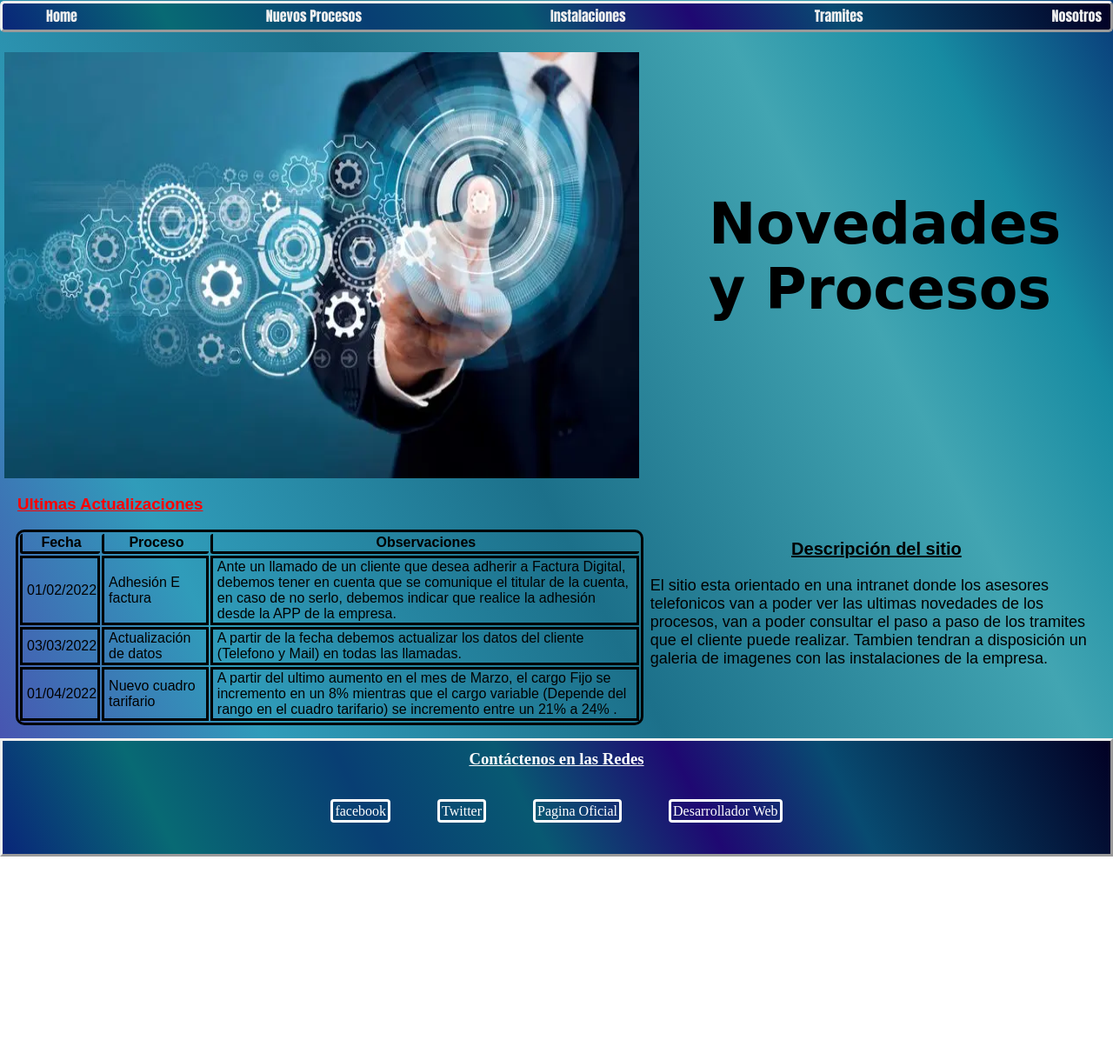
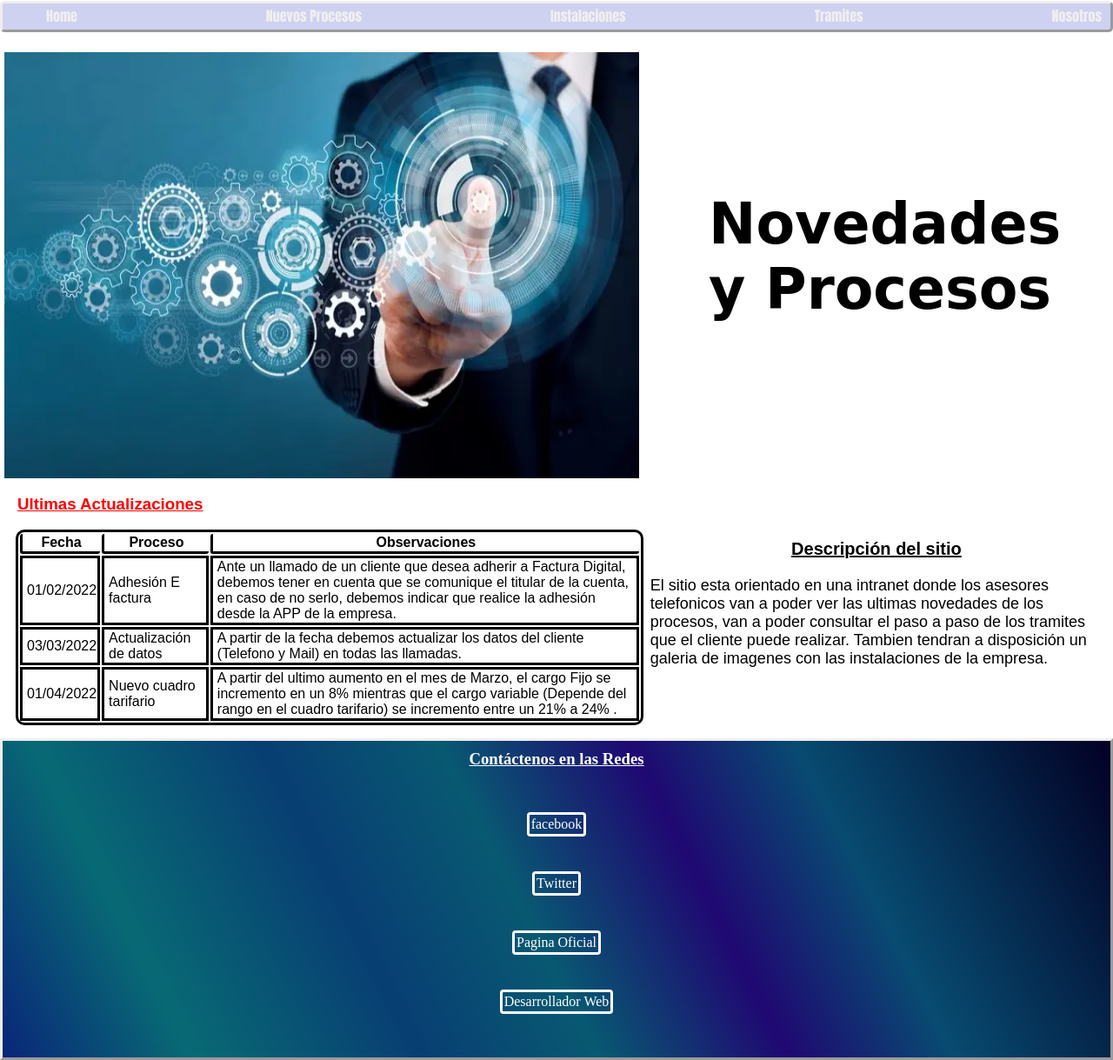
Before and after one commit to GabrielDecima/proyecto-decima-gabriel, a plain HTML site: page index.html in a window 1280 px wide. Shown: the whole page at 87% size. Before the commit the page ends 985 px from the top, so only its background shows below. Drawn offline with Linux system fonts and the light colour scheme.

Commit message:
Ultimo status - Antes de aplicar animaciones y transformaciones

```diff
--- a/main.css
+++ b/main.css
@@ -1,10 +1,10 @@
 /* ---------------------------- Estilos Generales Body ---------------------*/
 body{
     margin: 0px;
-
+/*
     background: rgb(77,69,175);
 background: linear-gradient(63deg, rgba(77,69,175,1) 0%, rgba(48,156,186,1) 21%, rgba(28,112,138,1) 47%, rgba(66,165,178,1) 74%, rgba(23,139,162,1) 87%, rgba(9,59,121,1) 100%);
-
+   */
 }
 
 .body_contac{
@@ -24,9 +24,9 @@ nav ul{
     border: outset 3px;
     background-color: #ced1f0;
 
-    background: rgb(2,0,36);
+    /* background: rgb(2,0,36);
 background: linear-gradient(243deg, rgba(2,0,36,1) 0%, rgba(8,75,113,1) 25%, rgba(31,8,114,1) 38%, rgba(8,89,114,1) 53%, rgba(8,62,115,1) 67%, rgba(8,106,116,1) 85%, rgba(9,38,121,1) 100%, rgba(0,212,255,1) 100%);
-
+     */
 }
 
 nav ul li a{
@@ -100,7 +100,7 @@ border: outset 3px;
 
 /* Aplicando transiciones/transformaciones footer */
 
-.tag_face{
+/* .tag_face{
     transition: .3s;
     transition-timing-function: ease;
 }
@@ -131,7 +131,7 @@ border: outset 3px;
 .tag_insta:hover{
     transform: scale(1.2);
 }
-
+ */
 
 
 
@@ -160,7 +160,7 @@ border: outset 3px;
 
 /* ANIMACIONES PARA EL H1 */
 
-@keyframes h1_entrada {
+/* @keyframes h1_entrada {
     0%{
         transform: translateY(100px);
         opacity: 0;
@@ -175,7 +175,7 @@ border: outset 3px;
 
     }
 
-}
+} */
 
 /* -----------------------------  Estilos header INDEX ---------------------------- */
 
@@ -717,7 +717,7 @@ main div {
 /* Aplicando transiciones/transformaciones footer */
 
 
-.tag_face{
+/* .tag_face{
     transition: .3s;
     transition-timing-function: ease;
 }
@@ -750,7 +750,7 @@ main div {
 .clase_span div{
     display: inline-block;
     margin: 10px;
-}
+} */
 
 
 /* -------------------FIN ESTILOS FOOTER------------------ */
```
